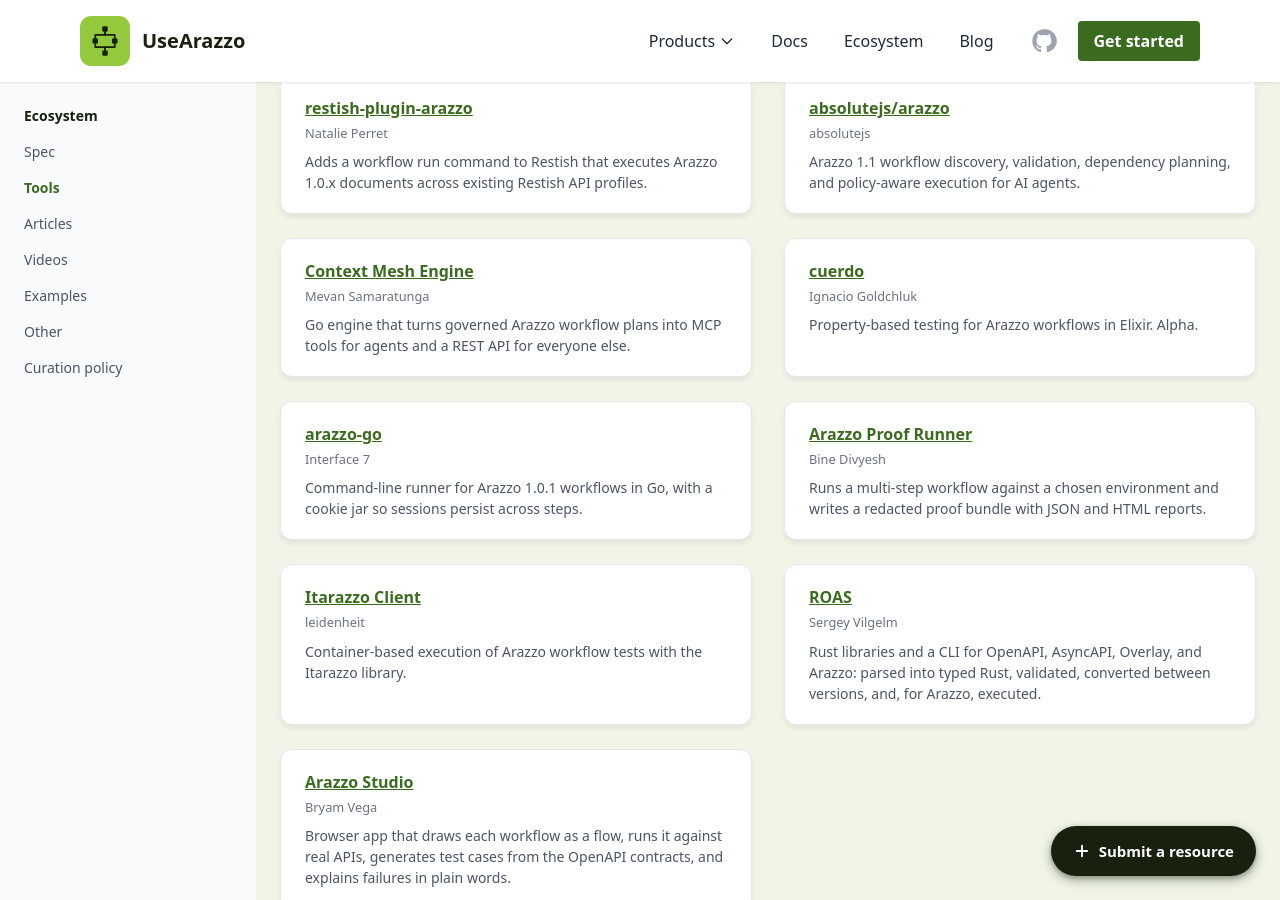
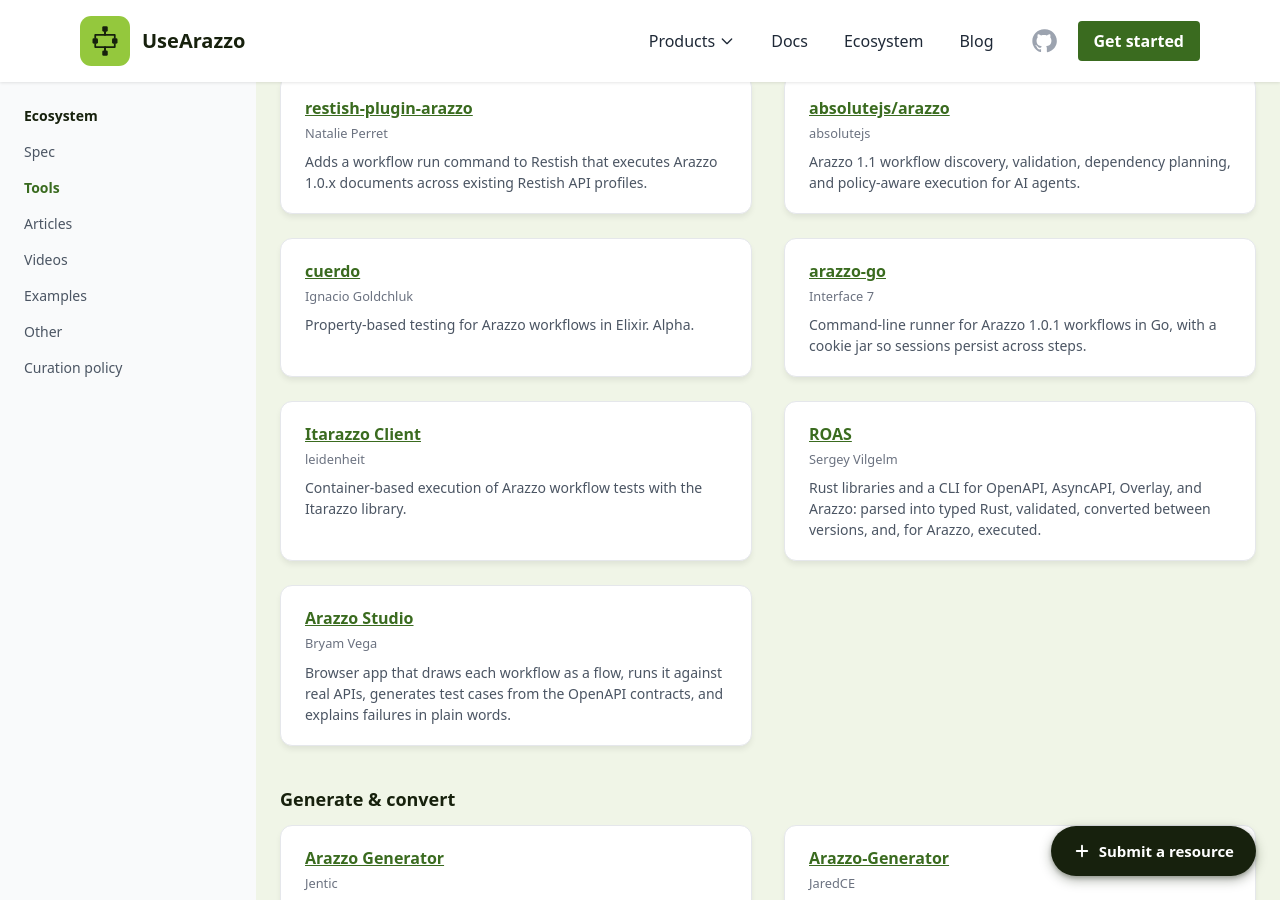
Before and after one commit to usearazzo/website, a Jekyll site: the page built from pages/ecosystem.html, in a window 1280 px wide and 900 px high, scrolled down 5394 px. Built offline with Jekyll 4.4.1, drawn with Linux system fonts in a browser that asks for light colours; some of the changed text lies outside the part shown.

Commit message:
fix(ecosystem): remove four entries that no longer exist
A link check of every URL on the page found three tool repositories
that return 404 (arazzo2mermaid, context-mesh-engine,
sf-arazzo-proof-runner) and one example repository emptied on
2026-11-01 (Stedi healthcare workflows). Each is recorded in
ECOSYSTEM-REJECTED.md and can come back if it reappears. Last reviewed
date bumped to 27 November 2026.

Signed-off-by: Vladimir Gorej <vladimir.gorej@gmail.com>

```diff
--- a/pages/ecosystem.html
+++ b/pages/ecosystem.html
@@ -237,11 +237,6 @@ stylesheets:
             <small>Apidog</small>
             <span class="note">Browser tool for visualising and analysing Arazzo documents, with an editor, a diagram generator, and a table viewer.</span>
           </li>
-          <li>
-            <a href="https://github.com/hainet50b/arazzo2mermaid" target="_blank" rel="noopener noreferrer">arazzo2mermaid</a>
-            <small>Haine</small>
-            <span class="note">Lightweight Rust CLI that converts Arazzo workflows into Mermaid diagrams.</span>
-          </li>
         </ul>
       </div>
 
@@ -370,11 +365,6 @@ stylesheets:
             <span class="note">Arazzo 1.1 workflow discovery, validation, dependency planning, and policy-aware execution for AI agents.</span>
           </li>
           <li>
-            <a href="https://github.com/mevansam/context-mesh-engine" target="_blank" rel="noopener noreferrer">Context Mesh Engine</a>
-            <small>Mevan Samaratunga</small>
-            <span class="note">Go engine that turns governed Arazzo workflow plans into MCP tools for agents and a REST API for everyone else.</span>
-          </li>
-          <li>
             <a href="https://github.com/IgnacioGoldchluk/cuerdo" target="_blank" rel="noopener noreferrer">cuerdo</a>
             <small>Ignacio Goldchluk</small>
             <span class="note">Property-based testing for Arazzo workflows in Elixir. Alpha.</span>
@@ -383,11 +373,6 @@ stylesheets:
             <a href="https://github.com/ifc7/arazzo-go" target="_blank" rel="noopener noreferrer">arazzo-go</a>
             <small>Interface 7</small>
             <span class="note">Command-line runner for Arazzo 1.0.1 workflows in Go, with a cookie jar so sessions persist across steps.</span>
-          </li>
-          <li>
-            <a href="https://github.com/B-Divyesh/sf-arazzo-proof-runner" target="_blank" rel="noopener noreferrer">Arazzo Proof Runner</a>
-            <small>Bine Divyesh</small>
-            <span class="note">Runs a multi-step workflow against a chosen environment and writes a redacted proof bundle with JSON and HTML reports.</span>
           </li>
           <li>
             <a href="https://github.com/leidenheit/itarazzo-client" target="_blank" rel="noopener noreferrer">Itarazzo Client</a>
@@ -1105,11 +1090,6 @@ stylesheets:
           <span class="note">Hundreds of Arazzo workflow documents for real public APIs, organised by API provider.</span>
         </li>
         <li>
-          <a href="https://github.com/api-evangelist/stedi/tree/main/arazzo" target="_blank" rel="noopener noreferrer">Stedi healthcare workflows</a>
-          <small>Kin Lane, The API Evangelist</small>
-          <span class="note">Five Arazzo documents for Stedi's clearinghouse API: eligibility check, insurance discovery, claim status inquiry, provider enrollment, and the professional claim lifecycle from 837 submission to 835 remittance.</span>
-        </li>
-        <li>
           <a href="https://github.com/frankkilcommins/describing-api-workflows-with-arazzo" target="_blank" rel="noopener noreferrer">Describing API Workflows with Arazzo</a>
           <small>Frank Kilcommins</small>
           <span class="note">Sample solution that crafts use-case workflows from existing APIs and publishes them to a developer portal, using the Arazzo GPT, Spectral, VS Code, and Itarazzo.</span>
```
Also changed, not shown: other parts of pages/ecosystem.html (+1 -1 lines), ECOSYSTEM-REJECTED.md (+13 -0 lines).
